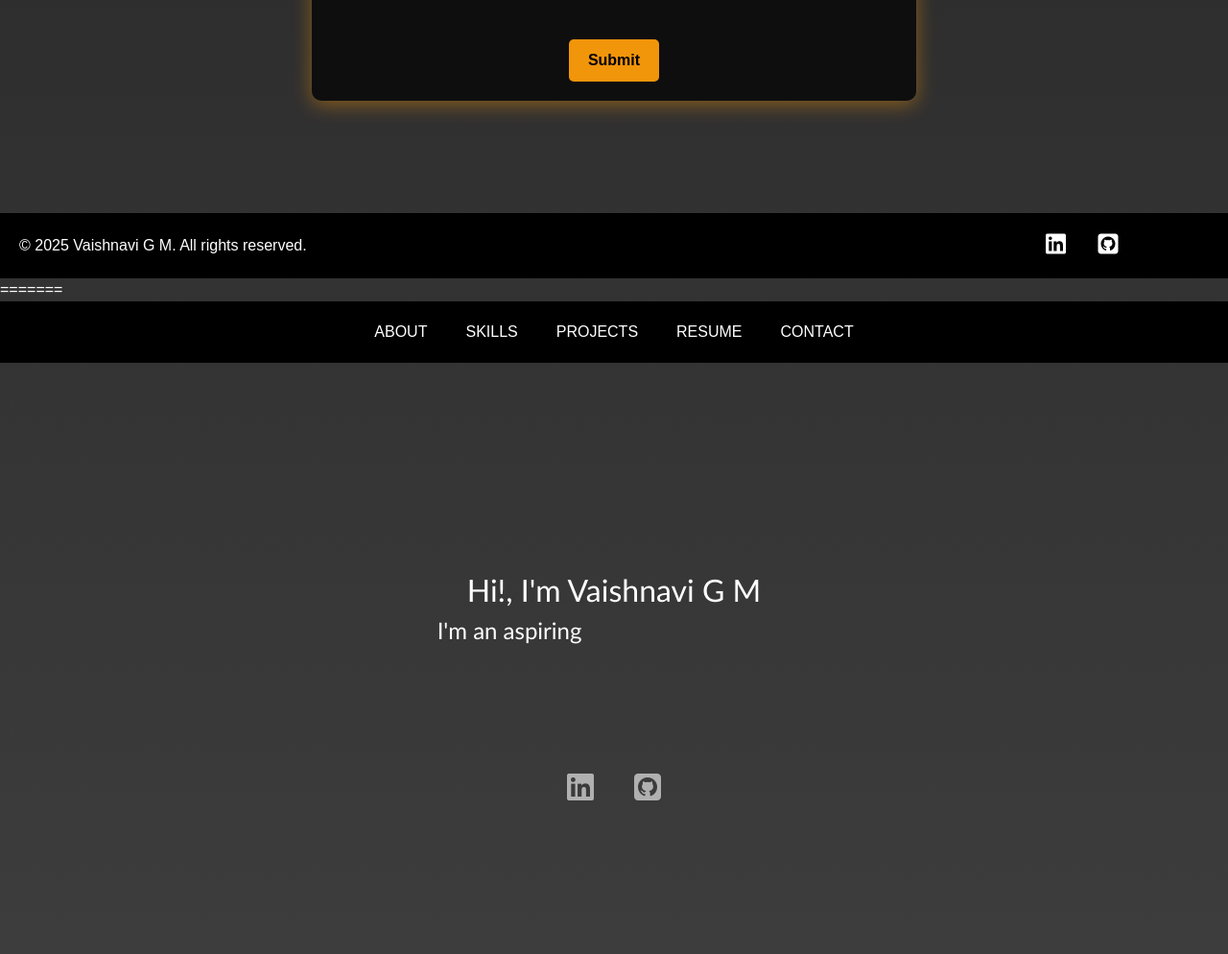
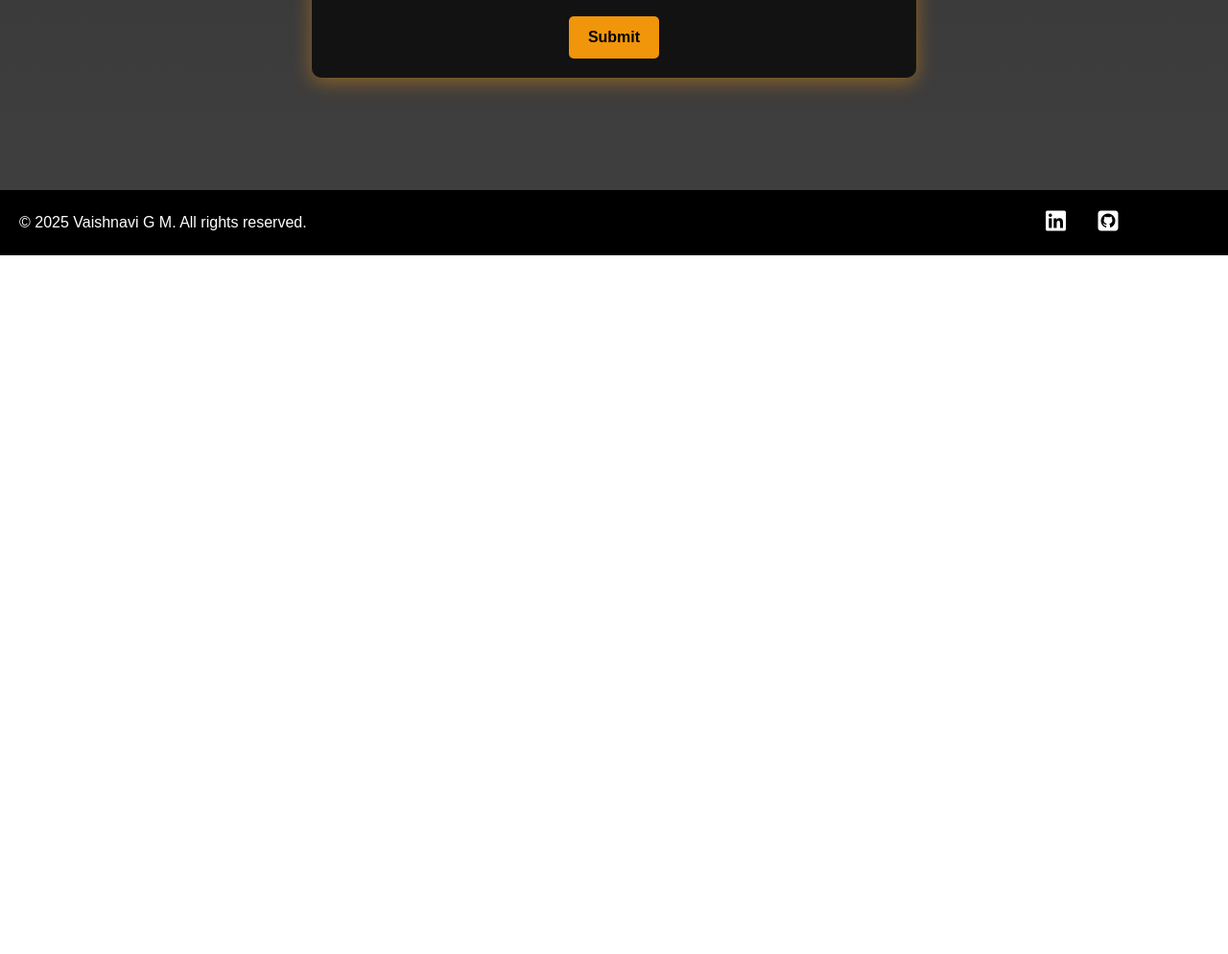
Before and after one commit to GM2k27/portfolio, a website: page index.html in a window 1280 px wide. Shown: the part 3166-4160 px from the top of the page at 96% size. After the commit the page ends 3432 px from the top, so only its background shows below. Drawn offline with nearby package versions, Linux system fonts and the light colour scheme.

Commit message:
local updates before merge

```diff
--- a/index.html
+++ b/index.html
@@ -1,4 +1,3 @@
-<<<<<<< HEAD
 <!DOCTYPE html>
 <html lang="en">
   <head>
@@ -206,50 +205,3 @@
     <script src="index.js"></script>
   </body>
 </html>
-=======
-<!DOCTYPE html>
-<html lang="en">
-  <head>
-    <meta charset="UTF-8" />
-    <meta name="viewport" content="width=device-width, initial-scale=1.0" />
-    <link href="style.css" rel="stylesheet" />
-    <script src="https://cdn.jsdelivr.net/npm/@tailwindcss/browser@4"></script>
-    <link
-      rel="stylesheet"
-      href="https://cdnjs.cloudflare.com/ajax/libs/font-awesome/7.0.1/css/all.min.css"
-    />
-    <title>My portfolio</title>
-  </head>
-  <body class="bg-[url(public/images/my_pic_bw.png)]">
-    <div>
-      <div class="nav bg-transparent">
-        <a class="nav-link" href="#about">ABOUT</a>
-        <a class="nav-link" href="#skills">SKILLS</a>
-        <a class="nav-link" href="#projects">PROJECTS</a>
-        <a class="nav-link" href="#resume">RESUME</a>
-        <a class="nav-link" href="#contact">CONTACT</a>
-      </div>
-      <div class="main_container">
-        <div class="me_contain">
-          <div class="about_cont">
-            <h1>Hi!, I'm Vaishnavi G M</h1>
-            <p id="text">I'm an aspiring <span class="type-container"><span class="type"></span></span></p>
-            <div class="icon_cont">
-              <div class="circle bg-White opacity-60">
-                <i class="fa-brands fa-linkedin"></i>
-              </div>
-              <div class="circle bg-White opacity-60">
-                <i class="fa-brands fa-square-github"></i>
-              </div>
-            </div>
-          </div>
-        </div>
-      </div>
-      <div class="skills"></div>
-    </div>
-    <!-- jquery -->
-    <script src="https://cdnjs.cloudflare.com/ajax/libs/jquery/3.7.1/jquery.min.js"></script>
-    <script src="index.js"></script>
-  </body>
-</html>
->>>>>>> 323b755 (Index change)
```
